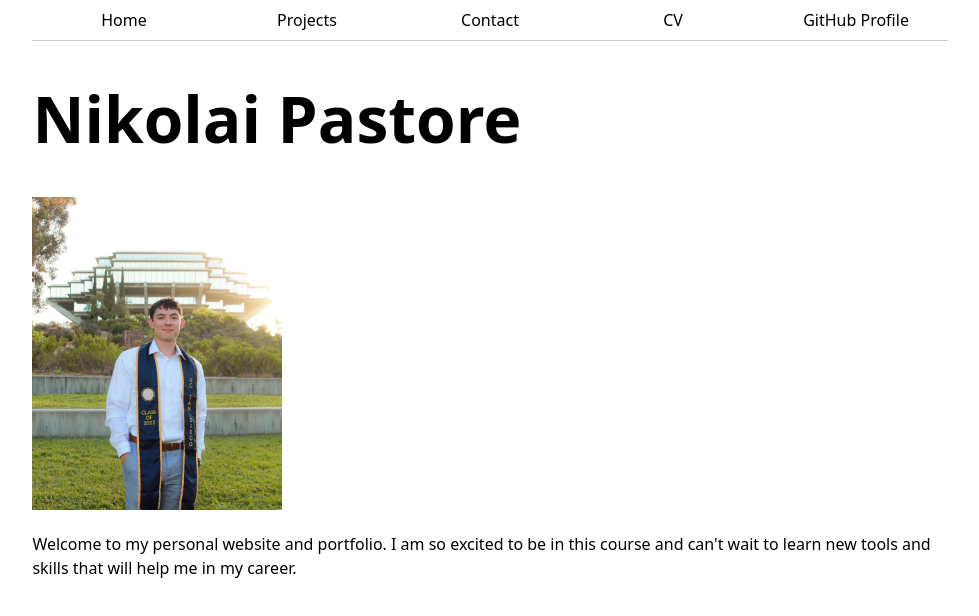
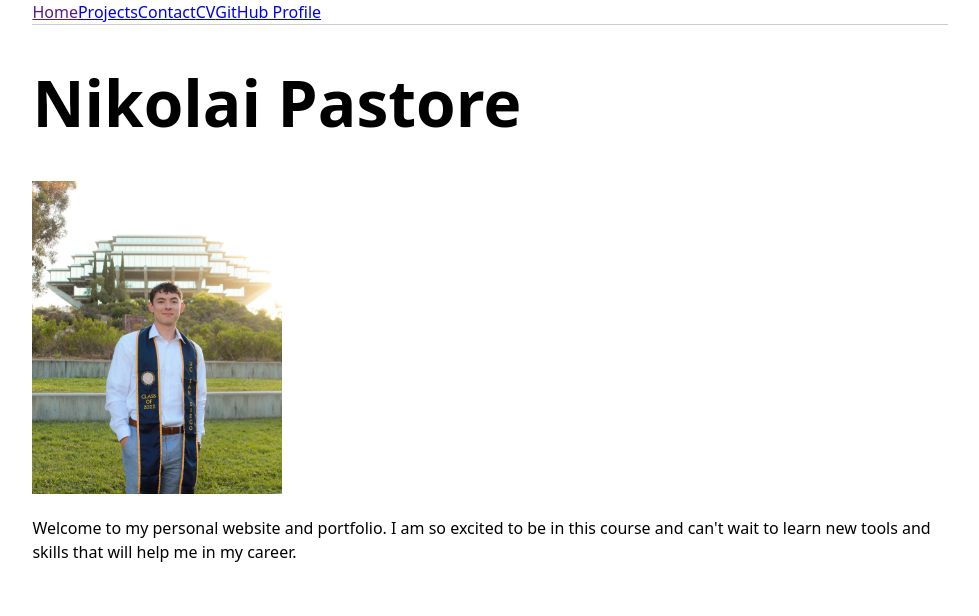
Before and after one commit to nikopastore/MainPortfolio, a plain HTML site: page index.html in a window 1280 px wide. Shown: the whole page, without its empty margins (150-1129 px from the left). Drawn offline with Linux system fonts and the light colour scheme.

Commit message:
automated navigation bar

```diff
--- a/global.js
+++ b/global.js
@@ -14,3 +14,40 @@ let currentLink = navLinks.find((a) => {
 if (currentLink) {
   currentLink.classList.add('current');
 }
+
+
+let pages = [
+  { url: '', title: 'Home' },
+  { url: 'projects/', title: 'Projects' },
+  { url: 'contact/', title: 'Contact' },
+  { url: 'cv/', title: 'CV' },
+  { url: 'https://github.com/nikopastore', title: 'GitHub Profile' },
+];
+
+let nav = document.createElement('nav');
+document.body.prepend(nav);
+
+const ARE_WE_HOME = document.documentElement.classList.contains('home');
+
+for (let p of pages) {
+  let url = p.url;
+  let title = p.title;
+
+  if (!ARE_WE_HOME && !url.startsWith('http')) {
+    url = '../' + url;
+  }
+
+  let a = document.createElement('a');
+  a.href = url;
+  a.textContent = title;
+
+  if (a.host === location.host && a.pathname === location.pathname) {
+    a.classList.add('current');
+  }
+
+  if (a.host !== location.host) {
+    a.target = '_blank';
+  }
+
+  nav.append(a);
+}
--- a/index.html
+++ b/index.html
@@ -1,5 +1,5 @@
 <!DOCTYPE html>
-<html lang="en">
+<html lang="en" class="home">
 <head>
     <meta charset="UTF-8">
     <meta name="viewport" content="width=device-width, initial-scale=1.0">
@@ -7,15 +7,6 @@
     <link rel="stylesheet" href="style.css">
 </head>
 <body>
-    <nav>
-        <ul>
-        <li><a href="/MainPortfolio/">Home</a></li>
-        <li><a href="/MainPortfolio/projects/">Projects</a></li>
-        <li><a href="/MainPortfolio/contact/">Contact</a></li>
-        <li><a href="/MainPortfolio/cv/">CV</a></li>
-        <li><a href="https://github.com/nikopastore" target="_blank">GitHub Profile</a></li>
-        </ul>
-     </nav>
     <h1>Nikolai Pastore</h1>
     <img src="images/WLDI3061.JPG" alt="Photo of Nikolai Pastore" width="250">
     <p>Welcome to my personal website and portfolio.  I am so excited to be in this course and can't wait to learn new tools and skills that will help me in my career.</p>
```
Also changed, not shown: contact/index.html (+1 -9 lines), cv/index.html (+1 -9 lines), projects/index.html (+1 -9 lines).
